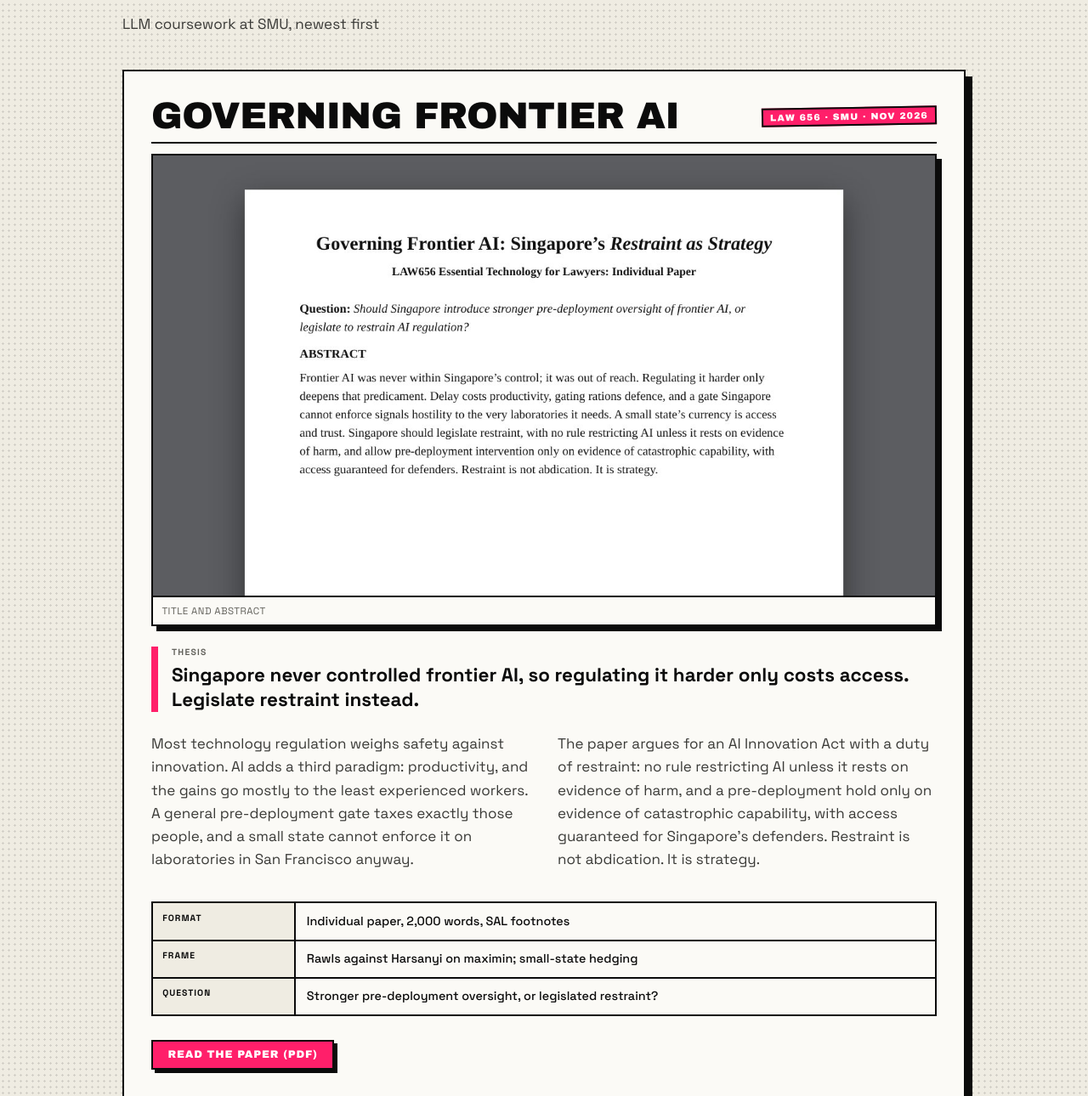
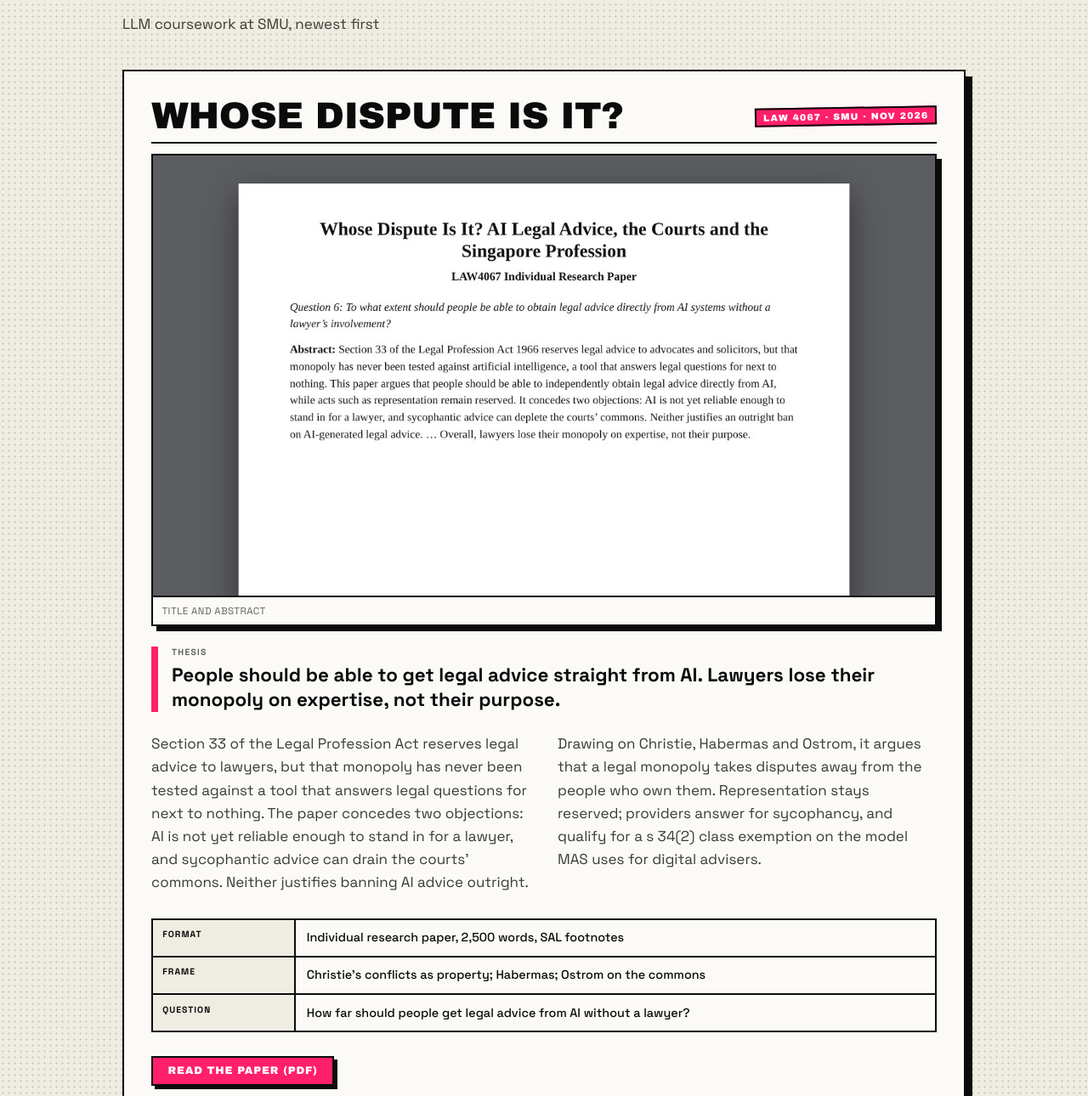
Before and after one commit to herbertww/herbertww.github.io, a plain HTML site: page index.html in a window 1280 px wide. Shown: the part 6123-7413 px from the top of the page at 85% size. Drawn offline with Linux system fonts and the light colour scheme.

Commit message:
Add the LAW 4067 AI legal advice paper to Coursework (#9)
The public PDF is the submitted paper without the prompts annex, with the matriculation number removed.


Claude-Session: https://claude.ai/code/session_015uVctmxrJu9aozqNoa3dBX

Co-authored-by: Claude <noreply@anthropic.com>

```diff
--- a/index.html
+++ b/index.html
@@ -324,6 +324,39 @@
       LLM coursework at SMU, newest first
     </p>
 
+    <article class="project reveal" id="ai-legal-advice">
+      <header class="project-head">
+        <h3>Whose Dispute Is It?</h3>
+        <p class="role">LAW 4067 · SMU · Nov 2026</p>
+      </header>
+      <figure class="cover">
+        <img src="assets/img/cw-law4067-access-to-justice.jpg" width="1280" height="720" loading="lazy" alt="Title page of the paper Whose Dispute Is It? AI Legal Advice, the Courts and the Singapore Profession, showing the question and abstract" />
+        <figcaption>Title and abstract</figcaption>
+      </figure>
+      <p class="thesis"><span>Thesis</span>People should be able to get legal advice straight from AI. Lawyers lose their monopoly on expertise, not their purpose.</p>
+      <div class="project-body">
+        <p>
+          Section 33 of the Legal Profession Act reserves legal advice to lawyers, but that monopoly has
+          never been tested against a tool that answers legal questions for next to nothing. The paper
+          concedes two objections: AI is not yet reliable enough to stand in for a lawyer, and
+          sycophantic advice can drain the courts' commons. Neither justifies banning AI advice outright.
+        </p>
+        <p>
+          Drawing on Christie, Habermas and Ostrom, it argues that a legal monopoly takes disputes away
+          from the people who own them. Representation stays reserved; providers answer for sycophancy,
+          and qualify for a s 34(2) class exemption on the model MAS uses for digital advisers.
+        </p>
+      </div>
+      <ul class="facts">
+        <li><span>Format</span><b>Individual research paper, 2,500 words, SAL footnotes</b></li>
+        <li><span>Frame</span><b>Christie's conflicts as property; Habermas; Ostrom on the commons</b></li>
+        <li><span>Question</span><b>How far should people get legal advice from AI without a lawyer?</b></li>
+      </ul>
+      <p class="links">
+        <a class="btn" href="papers/law4067-whose-dispute-is-it.pdf" target="_blank">Read the paper (PDF)</a>
+      </p>
+    </article>
+
     <article class="project reveal" id="frontier-ai">
       <header class="project-head">
         <h3>Governing Frontier AI</h3>
@@ -483,10 +516,6 @@
       </p>
     </article>
 
-    <p class="section-note reveal in-progress">
-      <b>In progress:</b> LAW 4067 individual paper on whether AI widens access to justice or builds
-      a two-tier system. Due 20 November 2026.
-    </p>
   </section>
 
   <!-- ─────────────────────────── RECORD ─────────────────────────── -->
```
Also changed, not shown: assets/img/cw-law4067-access-to-justice.jpg (added), 1 other file.
